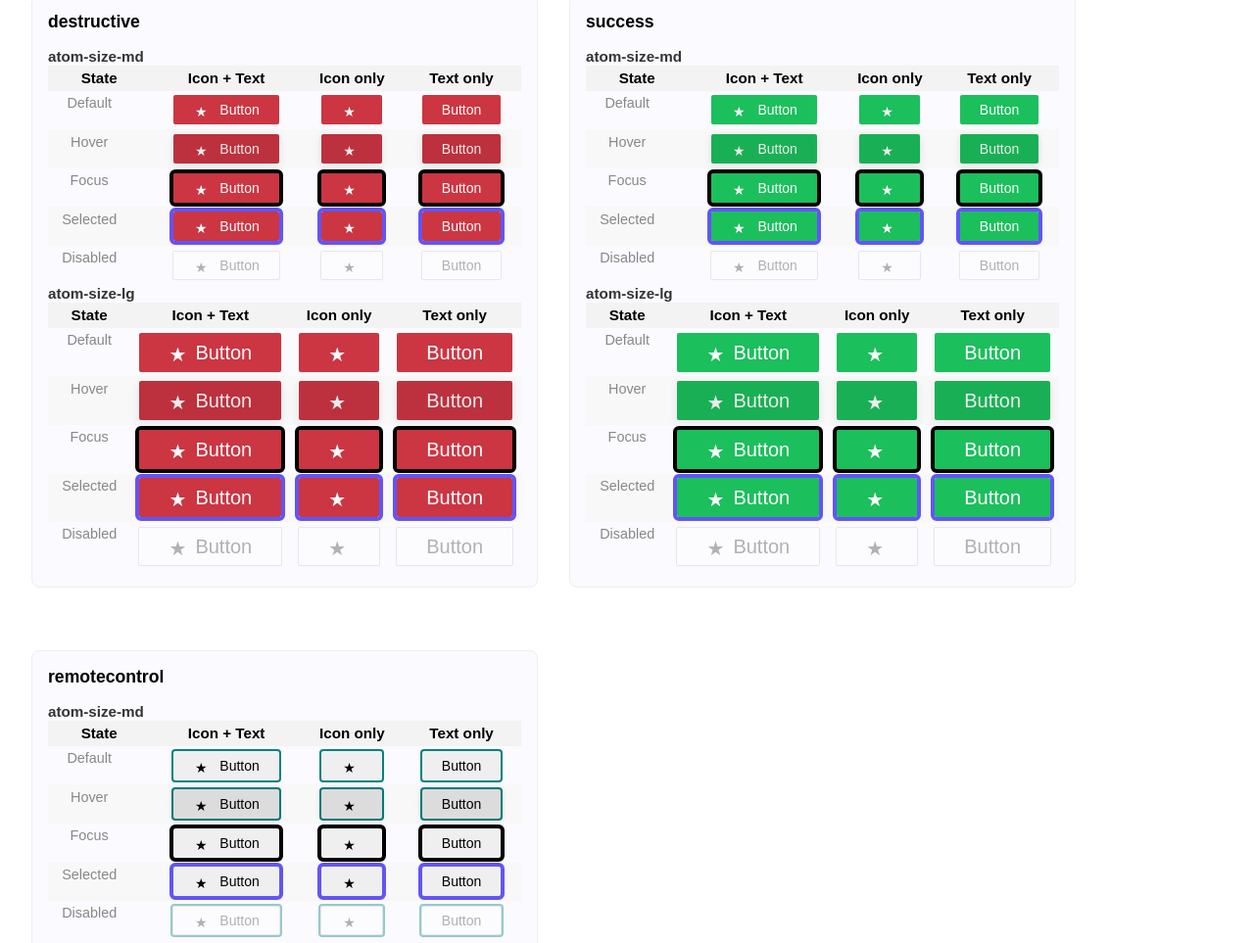
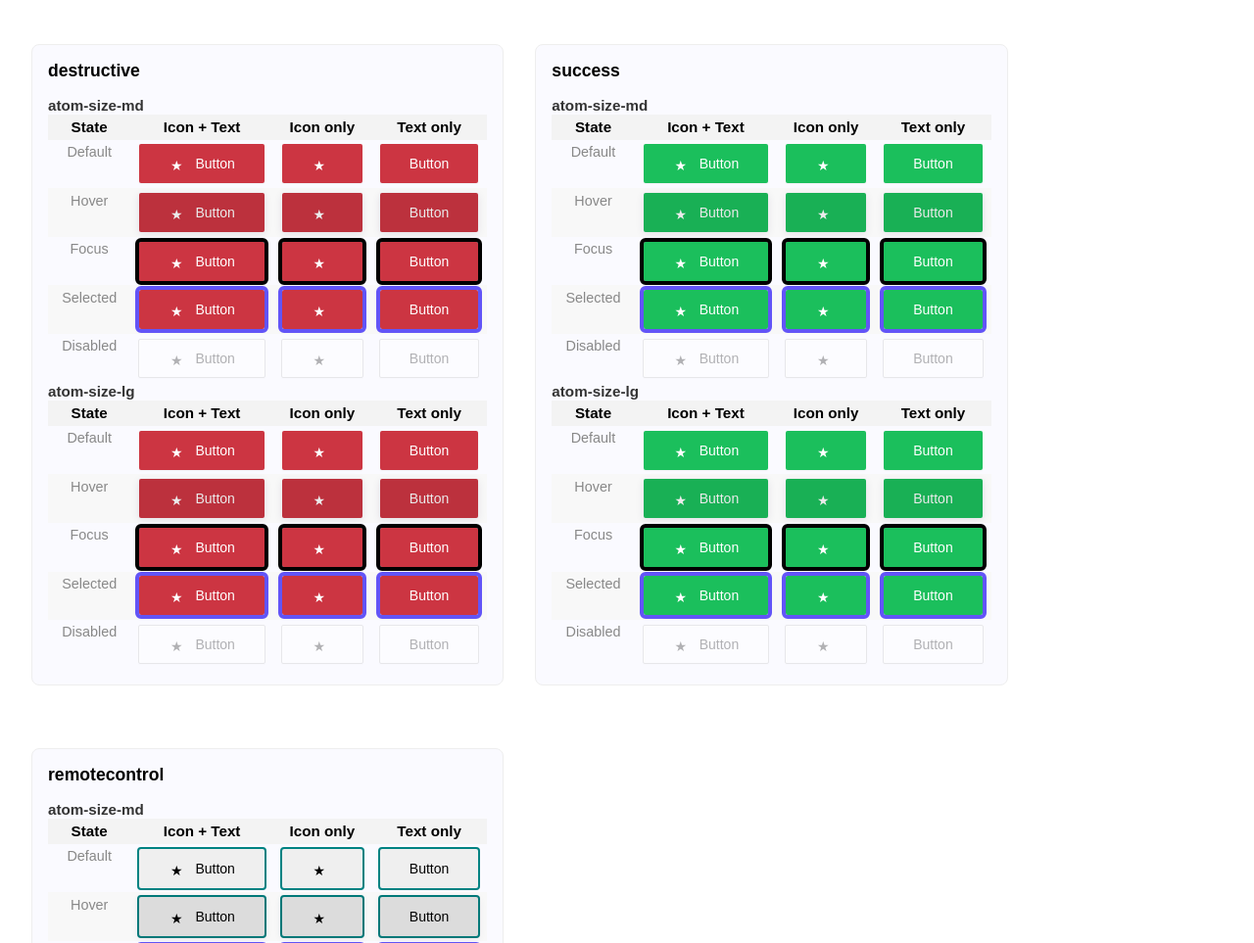
Before and after one commit to csify/mcp-test, a plain HTML site: page index.html in a window 1280 px wide. Shown: the part 765-1728 px from the top of the page at 98% size. Drawn offline with Linux system fonts and the light colour scheme.

Commit message:
Nur eine Schriftgröße für alle Buttons, remotecontrol: Outlines mit Interaction-Outlines kombiniert

```diff
--- a/styles/button.css
+++ b/styles/button.css
@@ -28,6 +28,11 @@
 .btn-remotecontrol {
   outline: 2px solid var(--mds-base-semantic-theme-color-remote-control, #008282);
 }
+.btn-remotecontrol.btn-focus,
+.btn-remotecontrol.btn-selected {
+  outline: 4px solid var(--mds-base-semantic-theme-color-active, #6254f7);
+  box-shadow: 0 0 0 2px var(--mds-base-semantic-theme-color-remote-control, #008282);
+}
 .btn-hover, .btn:hover:not(:disabled) {
   filter: brightness(0.92);
   box-shadow: 0 2px 8px 0 rgba(50,24,80,0.10);
@@ -57,13 +62,8 @@
   background: var(--mds-base-semantic-theme-color-success, #1bbf5c);
   color: var(--mds-base-semantic-theme-color-text-emphasis-invers, #fff);
 }
-.btn-md {
+.btn-md, .btn-lg {
   font-size: var(--mds-core-base-font-size-md, 14px);
-  min-height: var(--mds-core-device-component-theme-atom-size-md-var, 30px);
-  padding: 0 var(--mds-core-device-component-theme-atom-padding-md-var, 20px);
-}
-.btn-lg {
-  font-size: var(--mds-core-base-font-size-lg, 20px);
   min-height: var(--mds-core-device-component-theme-atom-size-lg-var, 40px);
   padding: 0 var(--mds-core-device-component-theme-atom-padding-lg-var, 30px);
 }
```
